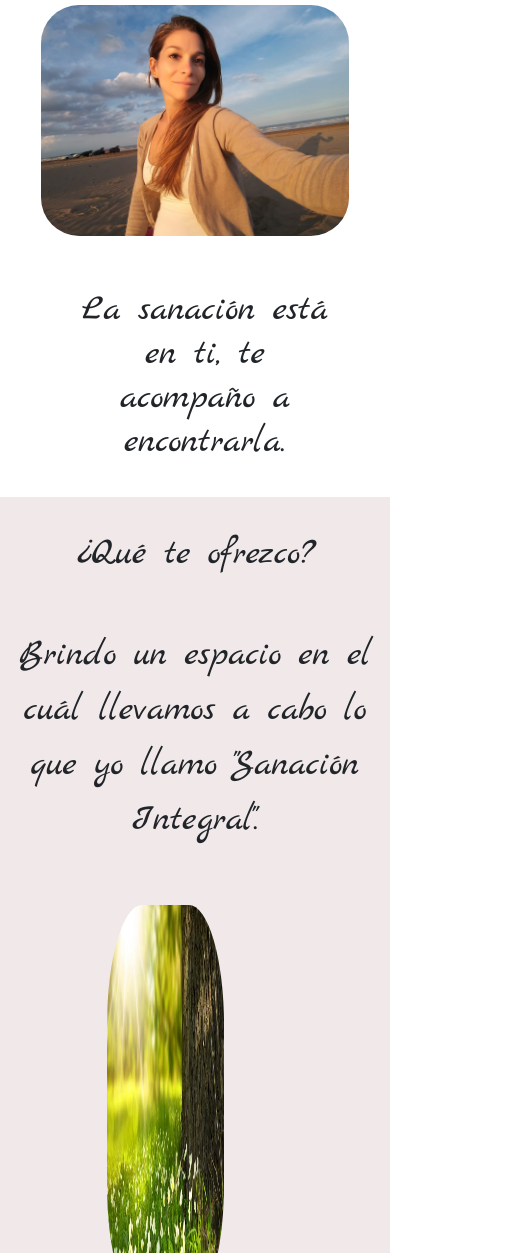
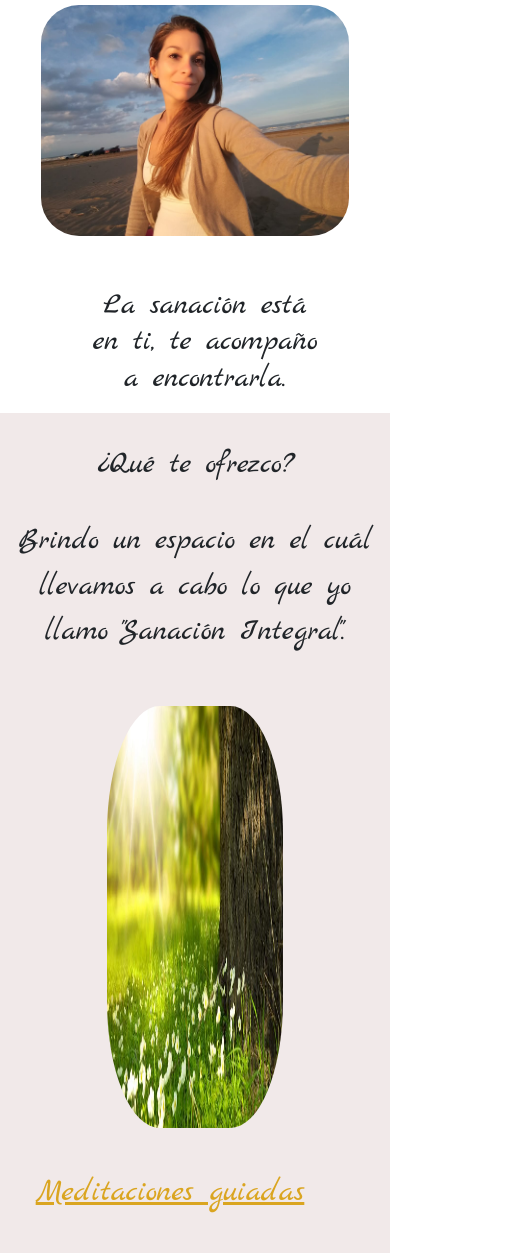
Before and after one commit to PablitoDT14/ProyectoFinal2021, a website: page index.html in a window 390 px wide. Shown: the part 137-1390 px from the top of the page, 511 px wide, since content can reach past the window. Drawn offline with nearby package versions, Linux system fonts and the light colour scheme.

Commit message:
cambios_mejoras

```diff
--- a/scss/components/_footer.scss
+++ b/scss/components/_footer.scss
@@ -19,4 +19,19 @@ footer{
 }
 
 
+@media only screen and (max-width:993px){
+    footer{
+        font-size: 1.7rem;
+        .img_index_final{
+            width: 75vw;
+            height: 50vh;
+        }
+        .fab, .far {
+            margin: 0 20px;
+            flex-direction: column;
+        }
+    }
+}
+
+
 /* Footer End*/
--- a/scss/components/_main.scss
+++ b/scss/components/_main.scss
@@ -122,3 +122,40 @@
 }
 
 /*Fin segunda sección contenedora*/
+
+@media only screen and (max-width:993px){
+    .first_container{
+        .frase{
+            .frasePrincipal{
+                margin: 0 10px;
+                font-size: 1.9rem;
+            }
+        }
+    }
+    .accesos_container{
+        .title{
+            .frasePrincipal{
+                margin: 0 10px;
+                font-size: 1.9rem;
+            }
+
+        }
+        .accesos{
+            .item_1{
+                padding: 20px 0;
+                text-align: center;
+            }
+            .item_2{
+                padding: 20px 0;
+            }
+        }
+    .text_index_links{
+            text-align: center;
+    }
+    .img_index_links{
+        width: 45vw;
+        height: 50vh;
+    }
+
+}
+}
```
Also changed, not shown: css/style.css, 1 other file.
